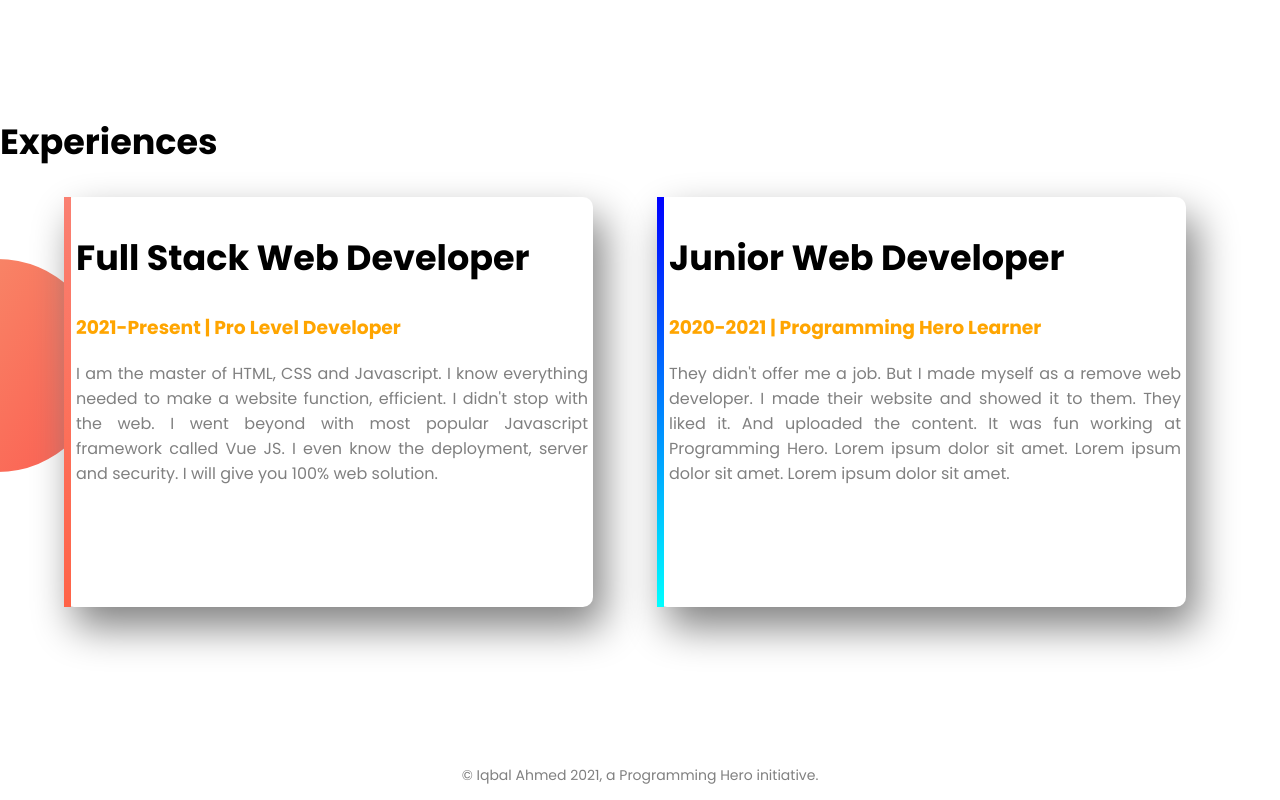
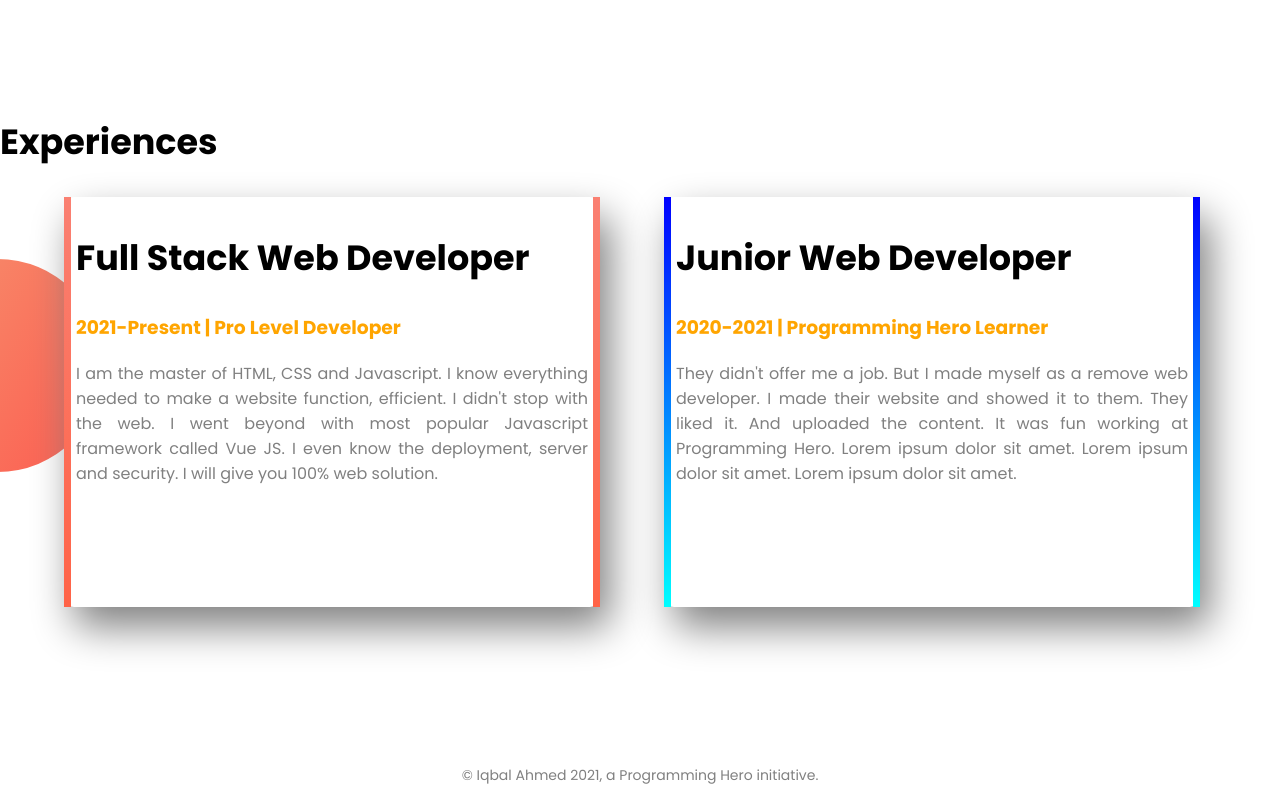
Before and after one commit to iqbal9865/my-portfolio, a plain HTML site: page index.html in a window 1280 px wide. Shown: the part 1185-1985 px from the top of the page. Drawn offline with Linux system fonts and the light colour scheme.

Commit message:
complete portfolio website again

```diff
--- a/style.css
+++ b/style.css
@@ -60,9 +60,15 @@ section{
     border-left: 7px solid;
     border-image: linear-gradient(180deg,salmon, tomato);
     border-image-slice: 1;
+    border-right: 7px solid;
+    border-image: linear-gradient(180deg,salmon, tomato);
+    border-image-slice: 1;
 }
 #junior-developer{
     border-left: 7px solid;
+    border-image:linear-gradient(180deg,blue, cyan);
+    border-image-slice: 1;
+    border-right: 7px solid;
     border-image:linear-gradient(180deg,blue, cyan);
     border-image-slice: 1;
 }
```
